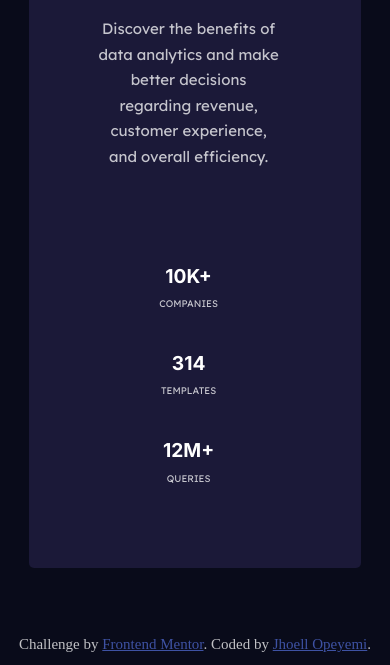
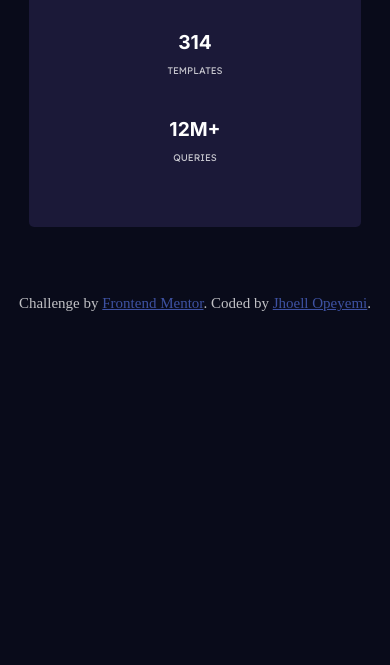
Before and after one commit to JhoellOpeyemi/stats-preview-card-component, a plain HTML site: page index.html in a window 390 px wide. Shown: the part 896-1561 px from the top of the page. After the commit the page ends 1220 px from the top, so only its background shows below. Drawn offline with Linux system fonts and the light colour scheme.

Commit message:
Updated style.css

```diff
--- a/style.css
+++ b/style.css
@@ -127,6 +127,7 @@ p {
 
 	.card-details {
 		order: 2;
+		padding: 3rem 4rem;
 	}
 
 	.card-details-header,
@@ -140,9 +141,23 @@ p {
 	}
 }
 
+@media screen and (max-width: 480px) {
+	.card-stats {
+		flex-direction: column;
+	}
+
+	.card-details {
+		padding: 3rem 1.7rem;
+	}
+}
+
 @media screen and (max-width: 450px) {
 	.card-stats {
 		flex-direction: column;
+	}
+
+	.card-details {
+		padding: 3rem 1.5rem;
 	}
 
 	.stats p {
```
